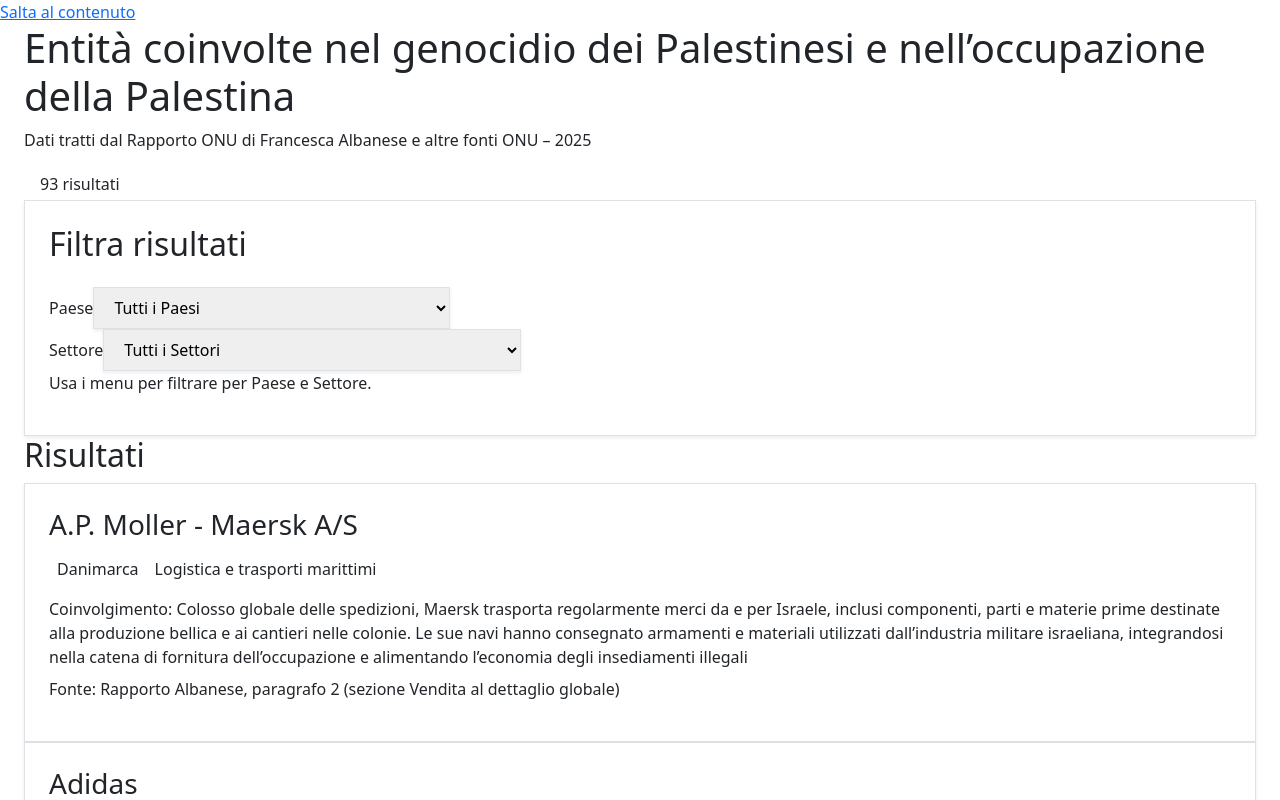
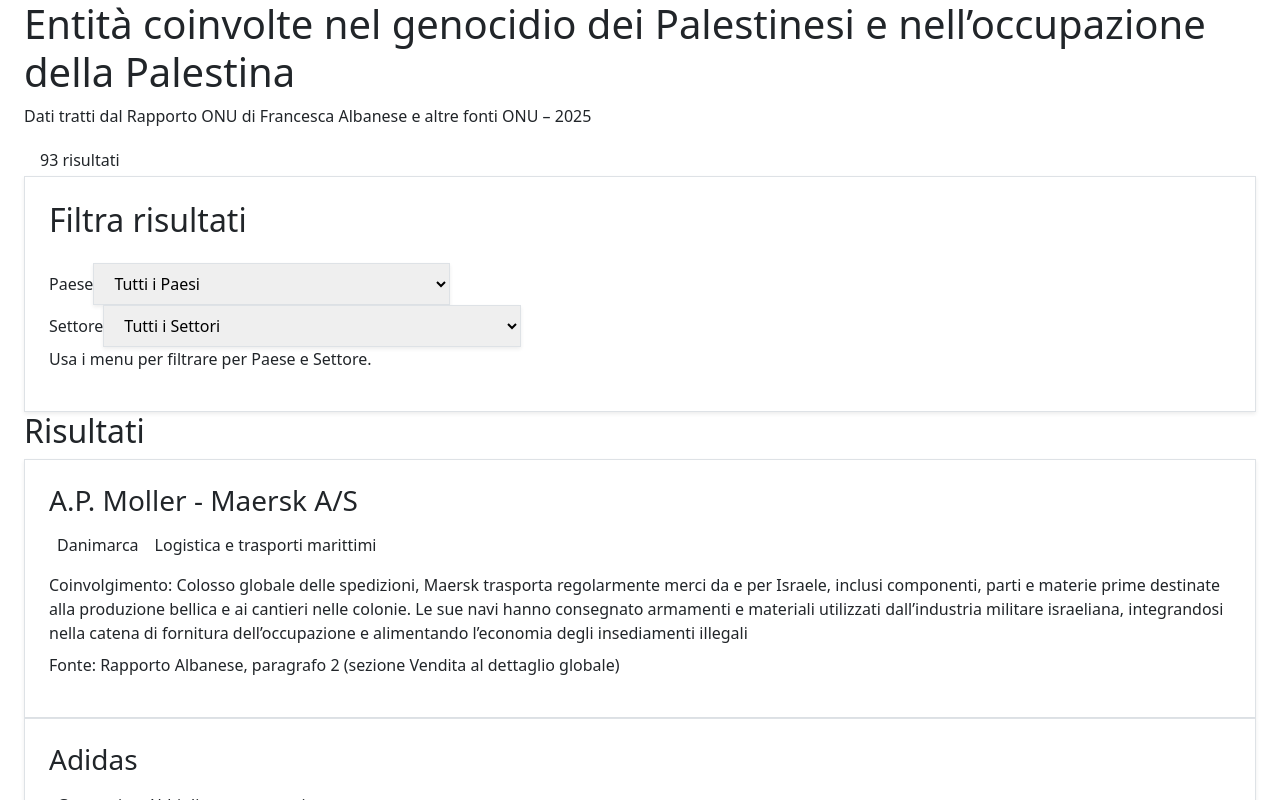
Before and after one commit to micheleminno/genocide-supporters, a React (Create React App) app: page / in a window 1280 px wide. Shown: the top 800 px of the page. Built offline with nearby package versions, Linux system fonts and the light colour scheme.

Commit message:
skip to content link removed

```diff
--- a/src/App.js
+++ b/src/App.js
@@ -18,14 +18,6 @@
 
   return (
     <div className="min-h-screen bg-neutral-50 text-neutral-900">
-      {/* Skip link per accessibilità */}
-      <a
-        href="#main-content"
-        className="sr-only focus:not-sr-only focus:absolute focus:top-2 focus:left-2 focus:bg-white focus:px-3 focus:py-2 focus:rounded-md focus:shadow"
-      >
-        Salta al contenuto
-      </a>
-
       <header className="border-b bg-white">
         <div className="mx-auto max-w-7xl px-4 sm:px-6 lg:px-8 py-6">
           <nav
@@ -170,7 +162,7 @@
             className="inline-flex items-center gap-2 text-sm underline hover:text-red-700"
           >
             <span aria-hidden>📄</span>
-            Consulta il documento originale (PDF)
+            Consulta il rapporto ONU di Francesca Albanese (PDF)
           </a>
         </aside>
       </main>
```
